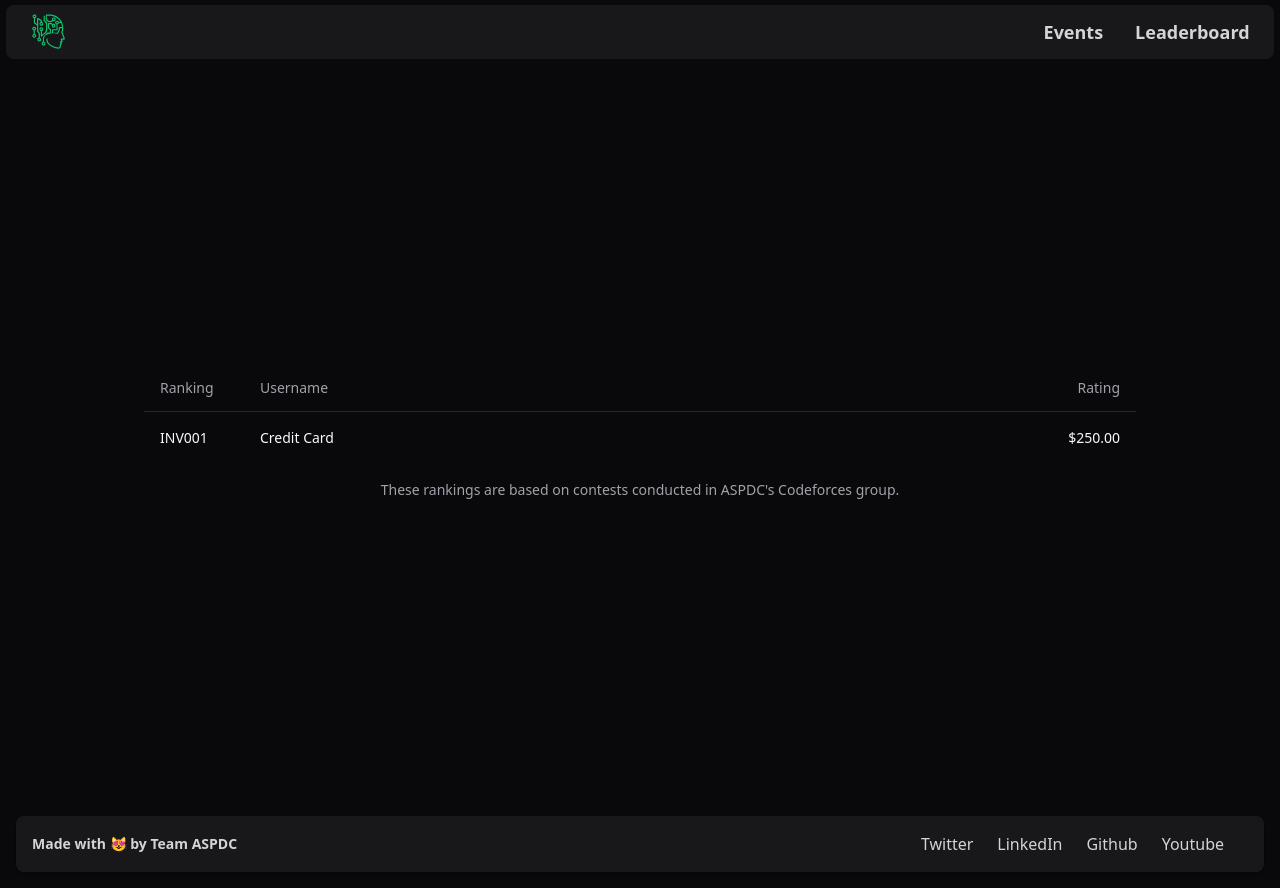
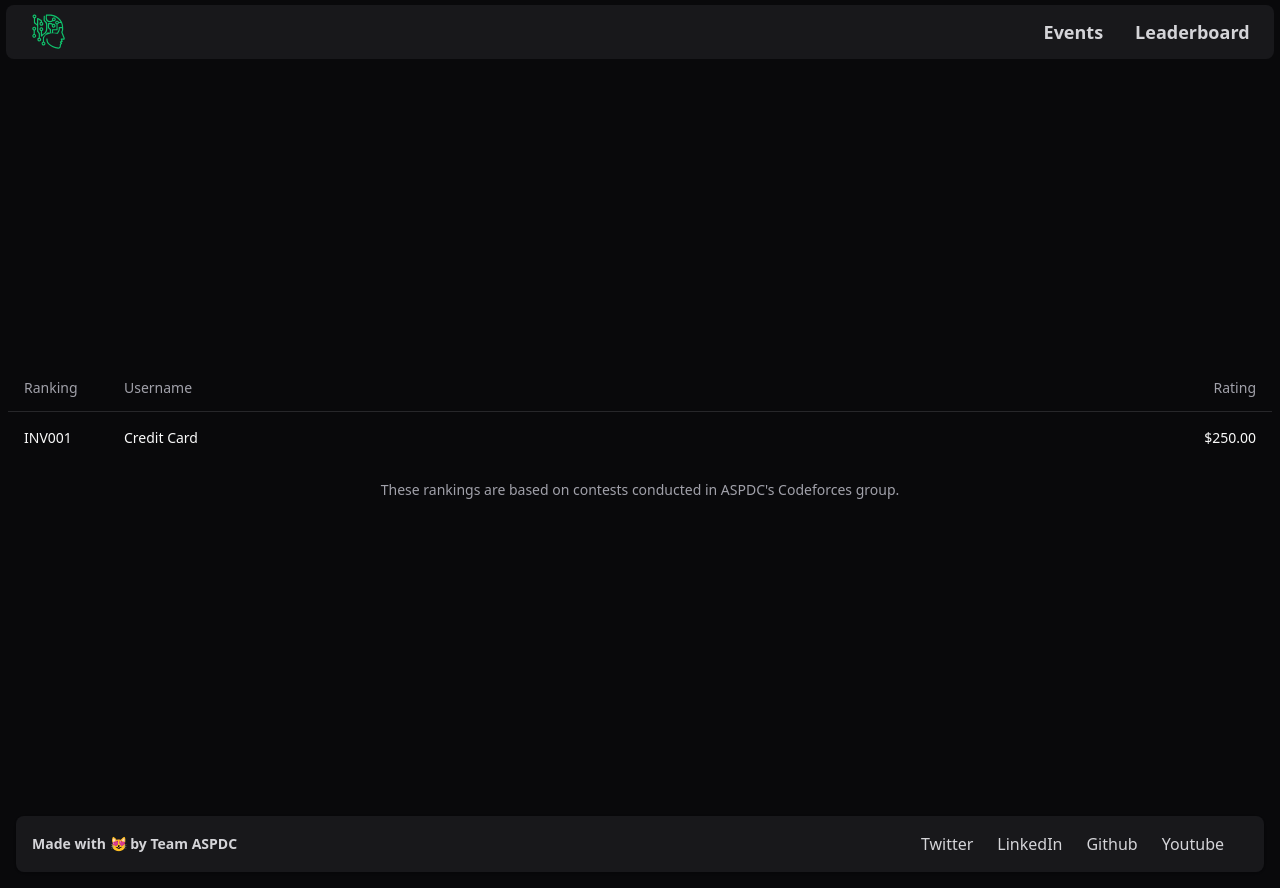
Before and after one commit to ni3rav/aspdc-web, a Next.js app: page /leaderboard in a window 1280 px wide. Built offline with nearby package versions, Linux system fonts and the light colour scheme.

Commit message:
rebased to main and did a few minor fixes now the real part begins

```diff
--- a/src/components/Leaderboard.tsx
+++ b/src/components/Leaderboard.tsx
@@ -11,7 +11,7 @@ import {
 
 const Leaderboard = () => {
   return (
-    <div className="w-full h-[calc(100vh-4rem)] flex items-center justify-center px-36">
+    <div className="w-full h-[calc(100vh-4rem)] flex items-center justify-center p-2 overflow-y-scroll">
       <Table>
         <TableCaption>
           These rankings are based on contests conducted in ASPDC's Codeforces
```
